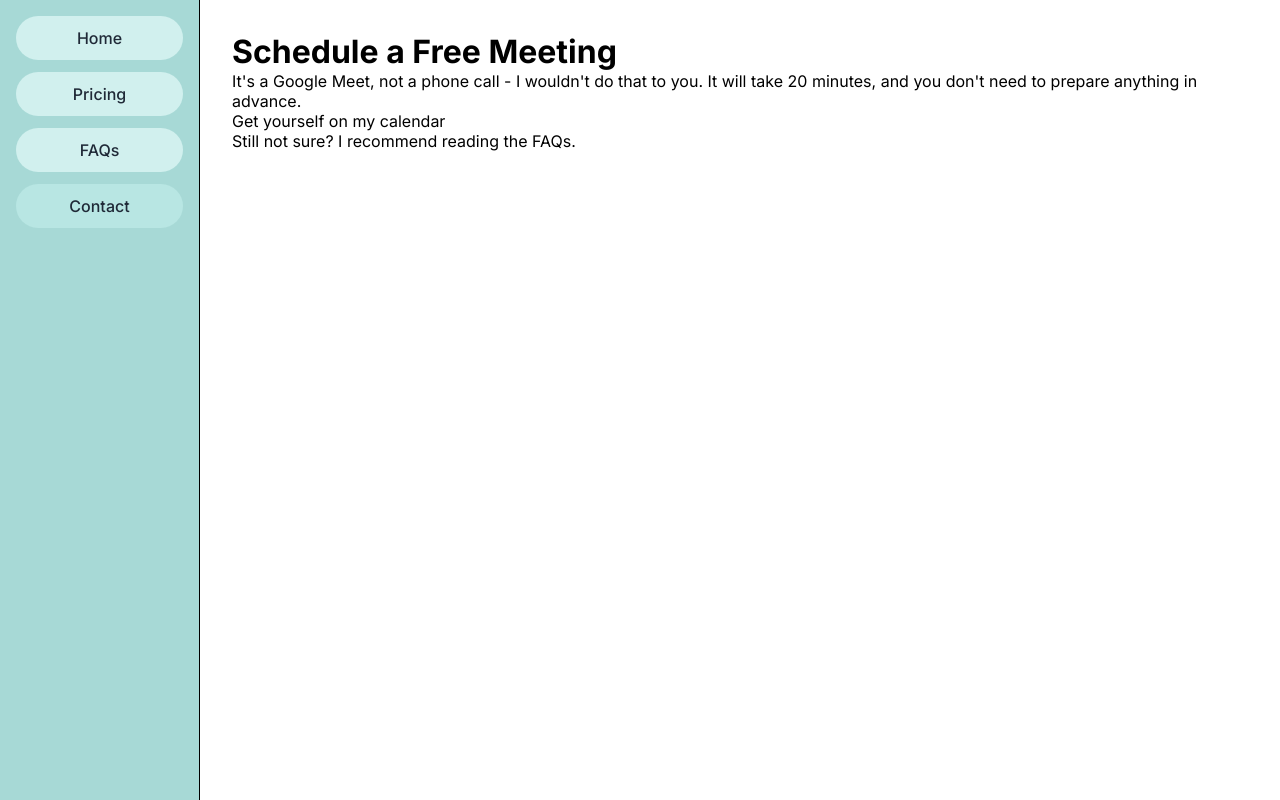
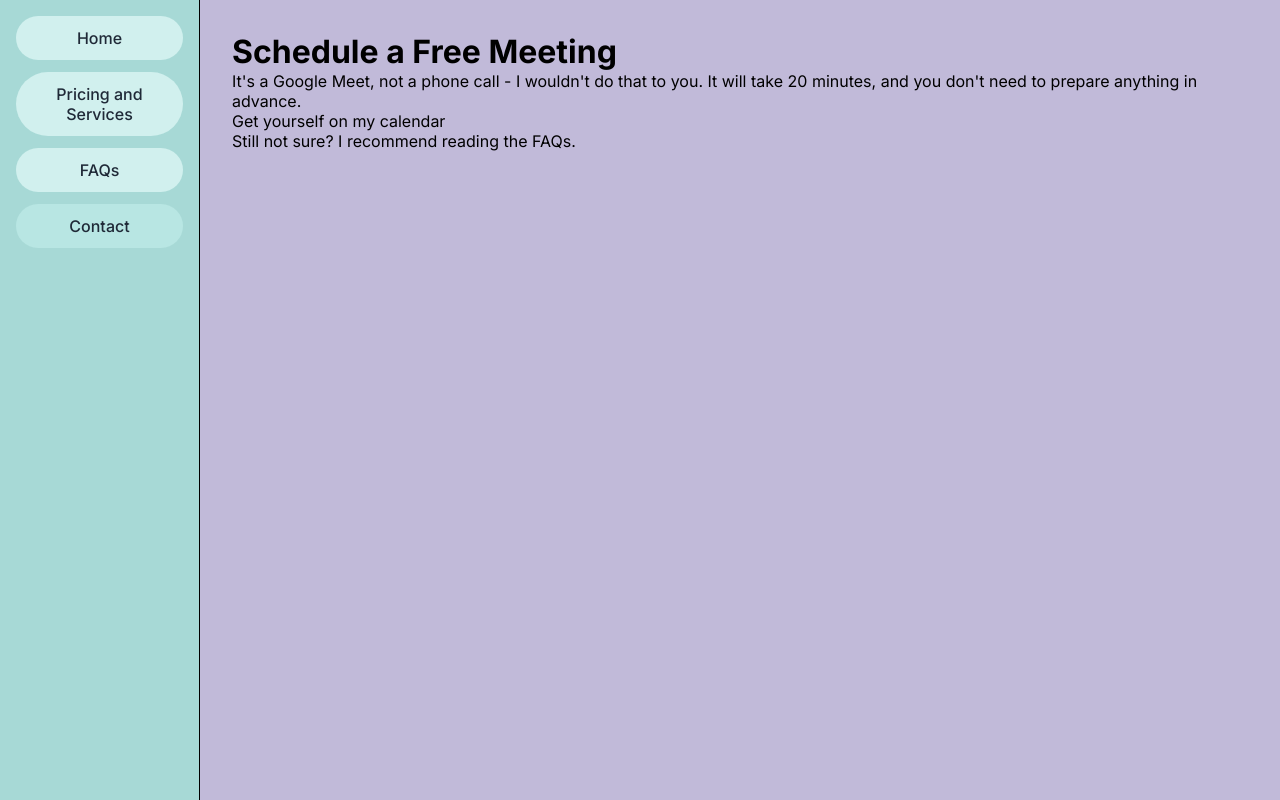
Before and after one commit to michaelwhittemore/nuxt-executive-functioneer, a Nuxt app: page /contact in a window 1280 px wide. Built offline with nearby package versions, Linux system fonts and the light colour scheme.

Commit message:
full color for pages

```diff
--- a/app/app.vue
+++ b/app/app.vue
@@ -34,5 +34,12 @@ html, body {
   margin: 0;
   padding: 0;
   font-family: 'Inter', sans-serif;
+  height: 100%;
+  min-height: 100vh;
+}
+
+#__nuxt {
+  height: 100%;
+  min-height: 100vh;
 }
 </style>
--- a/app/assets/css/main.css
+++ b/app/assets/css/main.css
@@ -9,3 +9,12 @@
   margin: 0 auto;
   padding: 2rem;
 }
+.full-height {
+  height: 100%;
+}
+.purple-background {
+  background-color: #c1bad9;
+}
+.yellow-background {
+  background-color: #ebd0a0;
+}
--- a/app/components/Navbar.vue
+++ b/app/components/Navbar.vue
@@ -2,7 +2,7 @@
     <nav class="navbar">
         <div class="navbar-container">
             <NuxtLink to="/" class="navbar-link">Home</NuxtLink>
-            <NuxtLink to="/pricing" class="navbar-link">Pricing</NuxtLink>
+            <NuxtLink to="/pricing" class="navbar-link">Pricing and Services</NuxtLink>
             <NuxtLink to="/FAQs" class="navbar-link">FAQs</NuxtLink>
             <NuxtLink to="/contact" class="navbar-link">Contact</NuxtLink>
         </div>
--- a/app/layouts/default.vue
+++ b/app/layouts/default.vue
@@ -13,11 +13,16 @@
 .app-container {
     display: flex;
     min-height: 100vh;
+    height: 100%;
 }
 
 .content-container {
     flex: 1;
     padding: 0;
     width: 100%;
+    display: flex;
+    flex-direction: column;
+    min-height: 100vh;
+    height: 100%;
 }
 </style>
--- a/app/pages/FAQs.vue
+++ b/app/pages/FAQs.vue
@@ -1,5 +1,8 @@
 <template>
-  <div class="page-content-container">
-    <h1>FAQs</h1>
+  <div class="yellow-background full-height">
+    <div class="page-content-container">
+      <h1>FAQs</h1>
+    </div>
   </div>
+
 </template>
--- a/app/pages/contact.vue
+++ b/app/pages/contact.vue
@@ -1,10 +1,14 @@
 <template>
-  <div class="page-content-container">
-    <h1>Schedule a Free Meeting</h1>
-    <p>It's a Google Meet, not a phone call - I wouldn't do that to you. It will take 20 minutes, and you don't need to
-      prepare anything in advance. </p>
-    <p>Get yourself on my calendar</p>
-    <p>Still not sure? I recommend reading the FAQs.</p>
+  <div class="purple-background full-height">
+    <div class="page-content-container">
+      <h1>Schedule a Free Meeting</h1>
+      <p>It's a Google Meet, not a phone call - I wouldn't do that to you. It will take 20 minutes, and you don't need
+        to
+        prepare anything in advance. </p>
+      <p>Get yourself on my calendar</p>
+      <p>Still not sure? I recommend reading the FAQs.</p>
 
+    </div>
   </div>
+
 </template>
--- a/app/pages/pricing.vue
+++ b/app/pages/pricing.vue
@@ -1,4 +1,5 @@
 <template>
+  <div class="purple-background full-height">
     <div class="page-content-container">
       <h1>Pricing and Services</h1>
       <div class="pricing-container">
@@ -6,7 +7,9 @@
           <p>This is an example text box with rounded edges. It contains pricing information and service details.</p>
         </div>
         <div class="pricing-box">
-        <p>This is another example text box. It displays additional information about services and pricing options.</p>
+          <p>This is another example text box. It displays additional information about services and pricing options.
+          </p>
+        </div>
       </div>
     </div>
   </div>
```
Lines whose indentation alone changed are shown as unchanged.
